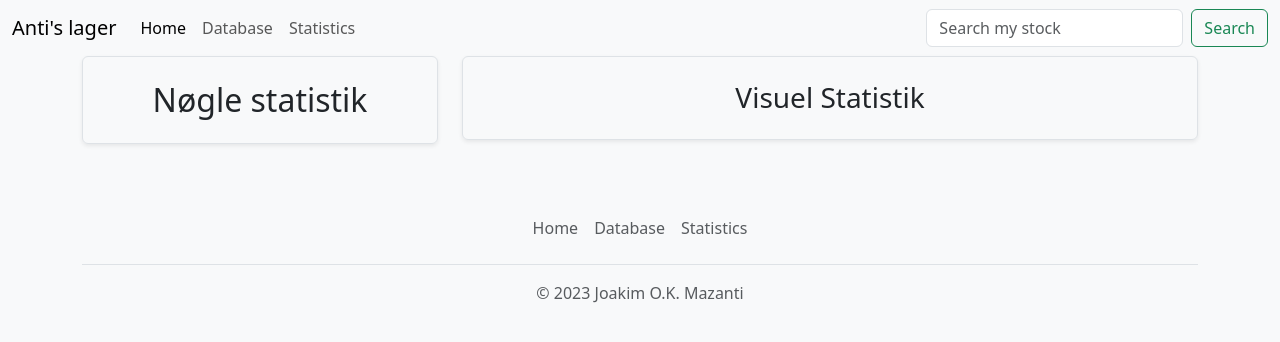
After one commit to Mazantii/PokemonHjemmeside, a Flask app: page /statistics in a window 1280 px wide. The commit adds this page. Shown: the top 342 px of the page. Run offline with Flask 3, Linux system fonts and the light colour scheme; parts of the project's set-up code (start-up, migrations or seed data) failed here and were passed over.

Commit message:
fikses og ny side!

```diff
--- a/db.py
+++ b/db.py
@@ -42,6 +42,7 @@ def PostData(name, buy_price, sold_price, my_evaluation, amount, hjemme, pokemon
 available = {}
 not_home = {}
 sold = {}
+key_statistics = {}
 
 #This is for the cards that are at home
 def GiveAvailable():
@@ -49,7 +50,7 @@ def GiveAvailable():
     for x in collection.find():
         if x["amount"] > 0:
             #if there is a match make a new object in the available array with the name as the key and the sold_price, my_evaluation and amount as the value
-            available[x["name"]] = [x["sold_price"], x["my_evaluation"], x["amount"], x["hjemme"], x["buy_price"], x["pokemon_id"],
+            available[x["_id"]] = [x["name"] ,x["sold_price"], x["my_evaluation"], x["amount"], x["hjemme"], x["buy_price"], x["pokemon_id"],
              x["holo"], x["comment"], x["image"]]
     print(available)
     return available
@@ -60,7 +61,7 @@ def NotHome():
     #Make a new array containing all of the cards that are "Ude" and have a amount of 1 or more
     for x in collection.find():
         if x["hjemme"] == "Ude" and x["amount"] > 0:
-            not_home[x["name"]] = [x["sold_price"], x["my_evaluation"], x["amount"], x["hjemme"], x["buy_price"], x["pokemon_id"],
+            not_home[x["_id"]] = [x["name"], x["sold_price"], x["my_evaluation"], x["amount"], x["hjemme"], x["buy_price"], x["pokemon_id"],
              x["holo"], x["comment"], x["image"]]
 
 #This is for getting all sold cards
@@ -70,7 +71,7 @@ def GetSold():
     entities = sold_storage.find().sort("_id", pymongo.DESCENDING)
 
     for x in entities:
-        sold[x["name"]] = [x["sold_price"], x["amount"], x["buy_price"], x["image"], x["time"], x["profit"]]
+        sold[x["_id"]] = [x["name"], x["sold_price"], x["amount"], x["buy_price"], x["image"], x["time"], x["profit"]]
     return sold
 
 #This is for deleting a card from the database
@@ -105,6 +106,42 @@ def SoldCard(name, buy_price, sold_price, profit, image, time, amount, pokemon_i
     #Cleanup
     DeleteZero()
 
+#This is for generating numbers for the key statistics
+#Key Statistics:
+#Total sales
+#Total money spent in total
+#Total profit
+#Total cards currently for sale and their current value
+def KeyStatistics():
+    key_statistics.clear()
+    #Total sales
+    total_sales = sold_storage.count_documents({})
+    key_statistics["total_sales"] = total_sales
+
+    #Total money spent in total
+    total_spent = 0
+    for x in collection.find():
+        total_spent += x["buy_price"] * x["amount"]
+    key_statistics["total_spent"] = total_spent
+
+    #Total profit
+    total_profit = 0
+    for x in sold_storage.find():
+        total_profit += x["profit"]
+    key_statistics["total_profit"] = total_profit
+
+    #Total cards currently for sale and their current value
+    total_cards = 0
+    total_value = 0
+    for x in collection.find():
+        total_cards += x["amount"]
+        total_value += x["sold_price"] * x["amount"]
+    key_statistics["total_cards"] = total_cards
+    key_statistics["total_value"] = total_value
+
+    return key_statistics
+
+
 
 #This is for deleting card in the collection with the amount == 0
 def DeleteZero():
--- a/server.py
+++ b/server.py
@@ -31,6 +31,12 @@ def database():
     db.GiveAvailable()
     #Send the available array to the database.html file
     return render_template("database.html", available=available)
+
+@app.route("/statistics")
+def statistics():
+    #Send the length of all sold cards
+    sold_amount = len(sold)
+    return render_template("statistics.html", )
 
 @app.route("/addcard", methods=["POST"])
 def addcard():
--- /dev/null
+++ b/templates/statistics.html
@@ -0,0 +1,80 @@
+<!DOCTYPE html>
+<html lang="en">
+<head>
+    <meta charset="UTF-8">
+    <meta http-equiv="X-UA-Compatible" content="IE=edge">
+    <meta name="viewport" content="width=device-width, initial-scale=1.0">
+    <link href="https://cdn.jsdelivr.net/npm/bootstrap@5.3.2/dist/css/bootstrap.min.css" rel="stylesheet"
+    integrity="sha384-T3c6CoIi6uLrA9TneNEoa7RxnatzjcDSCmG1MXxSR1GAsXEV/Dwwykc2MPK8M2HN" crossorigin="anonymous">
+    <title>Anti's pokemon shop</title>
+</head>
+<body style="background-color: #f8f9fa;">
+    <!-- Navbar -->
+    <nav class="navbar navbar-expand-lg bg-body-tertiary ">
+        <div class="container-fluid">
+          <a class="navbar-brand" href="#"> Anti's lager</a>
+          <button class="navbar-toggler" type="button" data-bs-toggle="collapse" data-bs-target="#navbarSupportedContent" aria-controls="navbarSupportedContent" aria-expanded="false" aria-label="Toggle navigation">
+            <span class="navbar-toggler-icon"></span>
+          </button>
+          <div class="collapse navbar-collapse" id="navbarSupportedContent">
+            <ul class="navbar-nav me-auto mb-2 mb-lg-0">
+              <li class="nav-item">
+                <a class="nav-link active" aria-current="page" href="{{ url_for('home') }}">Home</a>
+              </li>
+              <li class="nav-item">
+                <a class="nav-link" href="{{ url_for('database') }}">Database</a>
+              </li>
+              <li class="nav-item">
+                <a class="nav-link" href="{{ url_for('statistics') }}">Statistics</a>
+              </li>
+            </ul>
+            <form class="d-flex" role="search">
+              <input class="form-control me-2" type="search" placeholder="Search my stock" aria-label="Search">
+              <button class="btn btn-outline-success" type="submit">Search</button>
+            </form>
+          </div>
+        </div>
+      </nav>
+<!-- Main -->
+<main class="container">
+    <div class="row mb-2">
+        <div class="col-md-4">
+          <div class="row g-0 border rounded overflow-hidden flex-md-row mb-4 shadow-sm h-md-250 position-relative text-center">
+            <div class="col p-4 d-flex flex-column position-static">
+                <h2 class="mb-0">Nøgle statistik</h2>
+                <!-- Form to add cards to the database -->
+
+
+            </div>
+          </div>
+        </div>
+        <div class="col-md-8">
+            <div class="row g-0 border rounded overflow-auto mb-4 shadow-sm h-md-250 position-relative">
+              <div class="col p-4 ">
+                  <h3 class="mb-4 text-center">Visuel Statistik</h3>
+                  <div class="row row-cols-1 row-cols-md-4 g-4 justify-content-center">
+
+                        </div>
+                    </div>
+              </div>
+            </div>
+          </div>
+      </div>
+</main>
+
+<script src="https://cdn.jsdelivr.net/npm/bootstrap@5.3.2/dist/js/bootstrap.bundle.min.js"
+integrity="sha384-C6RzsynM9kWDrMNeT87bh95OGNyZPhcTNXj1NW7RuBCsyN/o0jlpcV8Qyq46cDfL" crossorigin="anonymous"></script>
+</body>
+<footer>
+    <div class="container">
+        <footer class="py-3 my-4">
+          <ul class="nav justify-content-center border-bottom pb-3 mb-3">
+            <li class="nav-item"><a href="{{ url_for('home') }}" class="nav-link px-2 text-body-secondary">Home</a></li>
+            <li class="nav-item"><a href="{{ url_for('database') }}" class="nav-link px-2 text-body-secondary">Database</a></li>
+            <li class="nav-item"><a href="{{ url_for('statistics')}}" class="nav-link px-2 text-body-secondary">Statistics</a></li>
+          </ul>
+          <p class="text-center text-body-secondary">© 2023 Joakim O.K. Mazanti</p>
+        </footer>
+      </div>
+</footer>
+</html>
```
Also changed, not shown: templates/database.html (+22 -18 lines), templates/index.html (+21 -17 lines).
